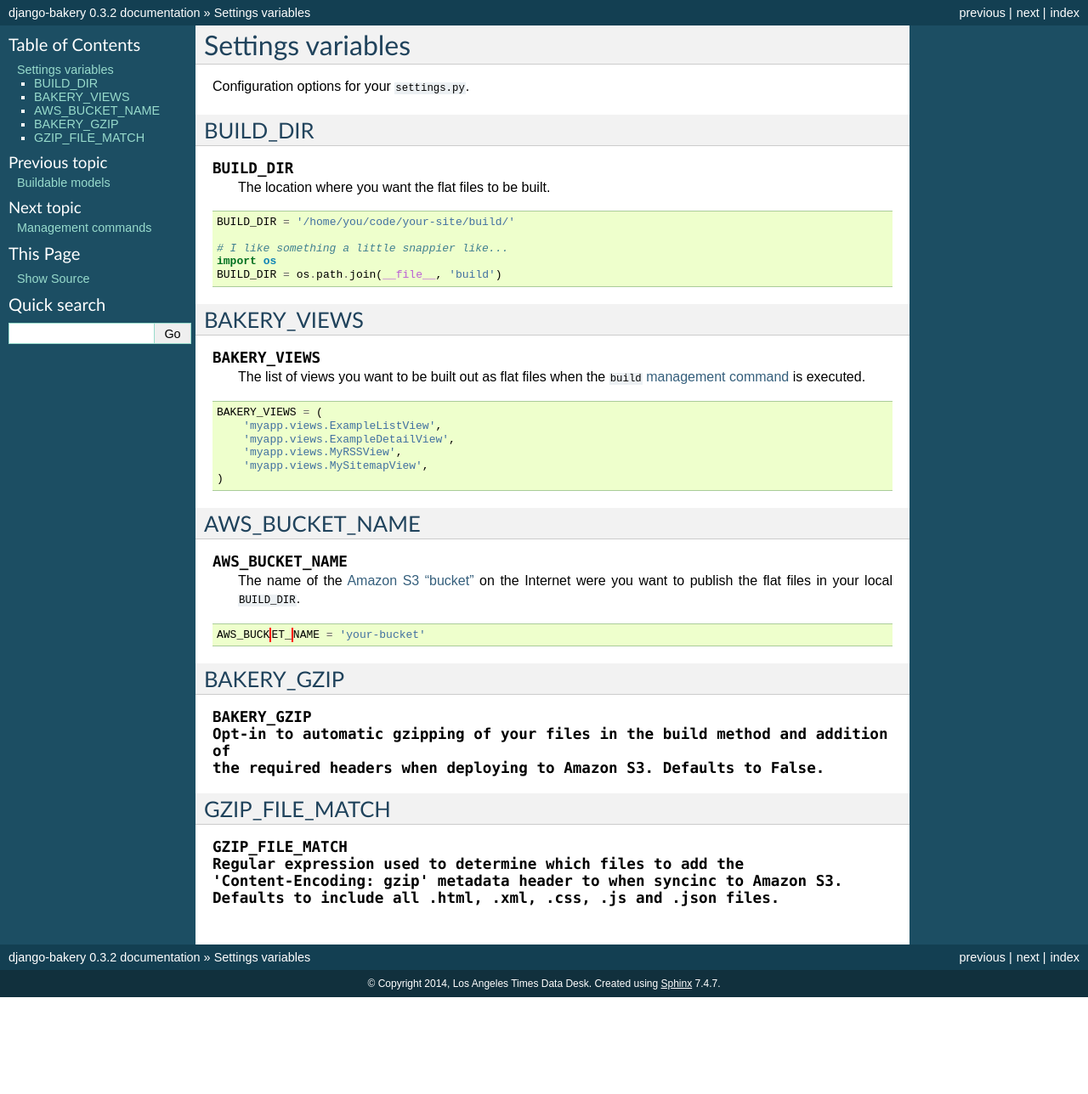
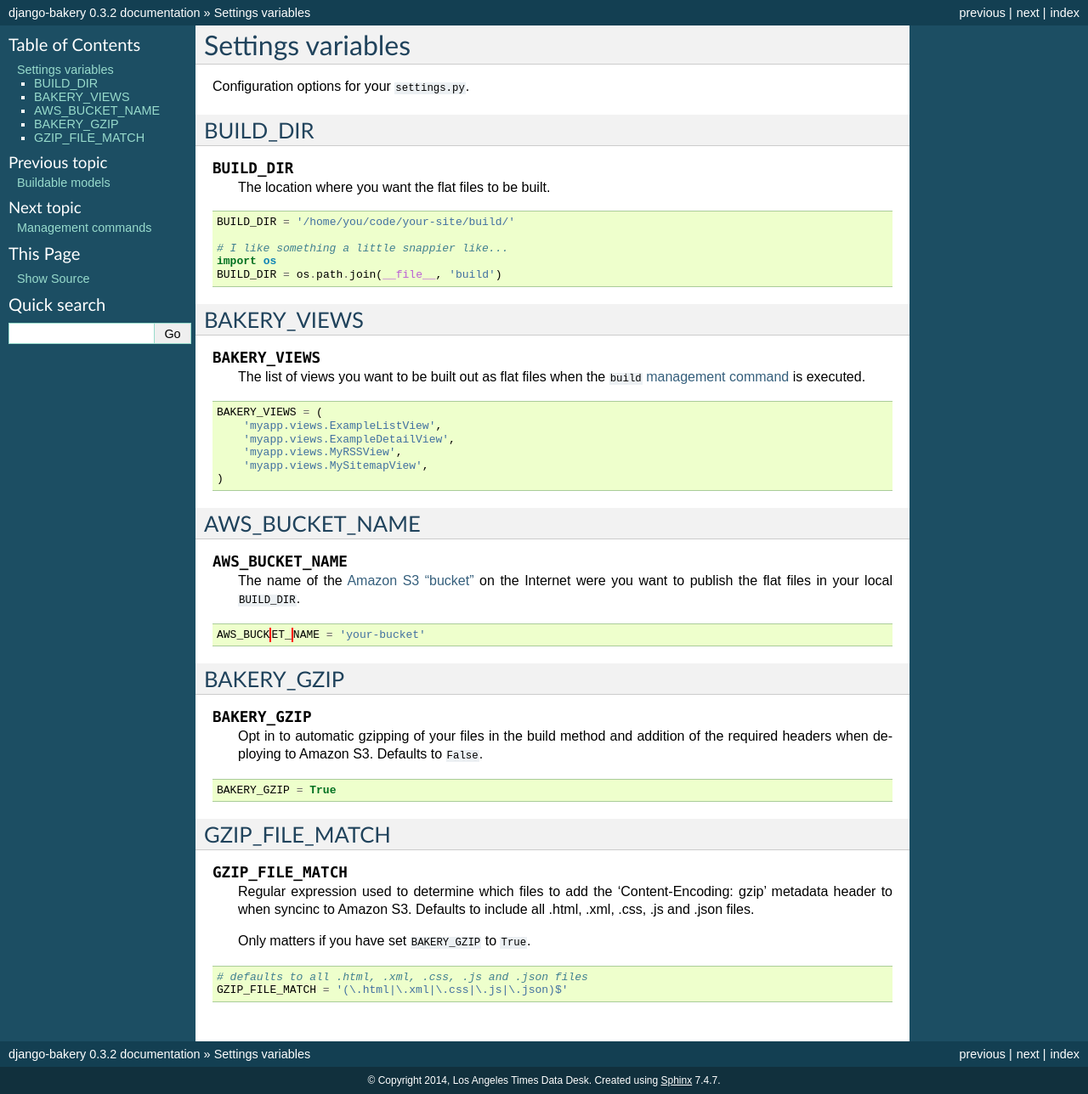
Before and after one commit to palewire/django-bakery, a Sphinx documentation site: the page built from docs/settingsvariables.rst, in a window 1280 px wide. Shown: the whole page at 85% size. Built offline with Sphinx 7.4.7, drawn with Linux system fonts in a browser that asks for light colours; before the commit the page ends 1174 px from its top, so only the background shows below that.

Commit message:
Fixed some bugs in the docs

```diff
--- a/docs/settingsvariables.rst
+++ b/docs/settingsvariables.rst
@@ -49,20 +49,26 @@ BAKERY_GZIP
 ---------------
 
 .. envvar:: BAKERY_GZIP
-    Opt-in to automatic gzipping of your files in the build method and addition of
-    the required headers when deploying to Amazon S3. Defaults to False.
+
+    Opt in to automatic gzipping of your files in the build method and addition of
+    the required headers when deploying to Amazon S3. Defaults to ``False``.
 
 .. code-block:: python
+
     BAKERY_GZIP = True
 
 GZIP_FILE_MATCH
 ---------------
 
 .. envvar:: GZIP_FILE_MATCH
+
     Regular expression used to determine which files to add the
     'Content-Encoding: gzip' metadata header to when syncinc to Amazon S3.
     Defaults to include all .html, .xml, .css, .js and .json files.
 
+    Only matters if you have set ``BAKERY_GZIP`` to ``True``.
+
 .. code-block:: python
+
     # defaults to all .html, .xml, .css, .js and .json files
     GZIP_FILE_MATCH = '(\.html|\.xml|\.css|\.js|\.json)$'
```
Also changed, not shown: 8 other files.
